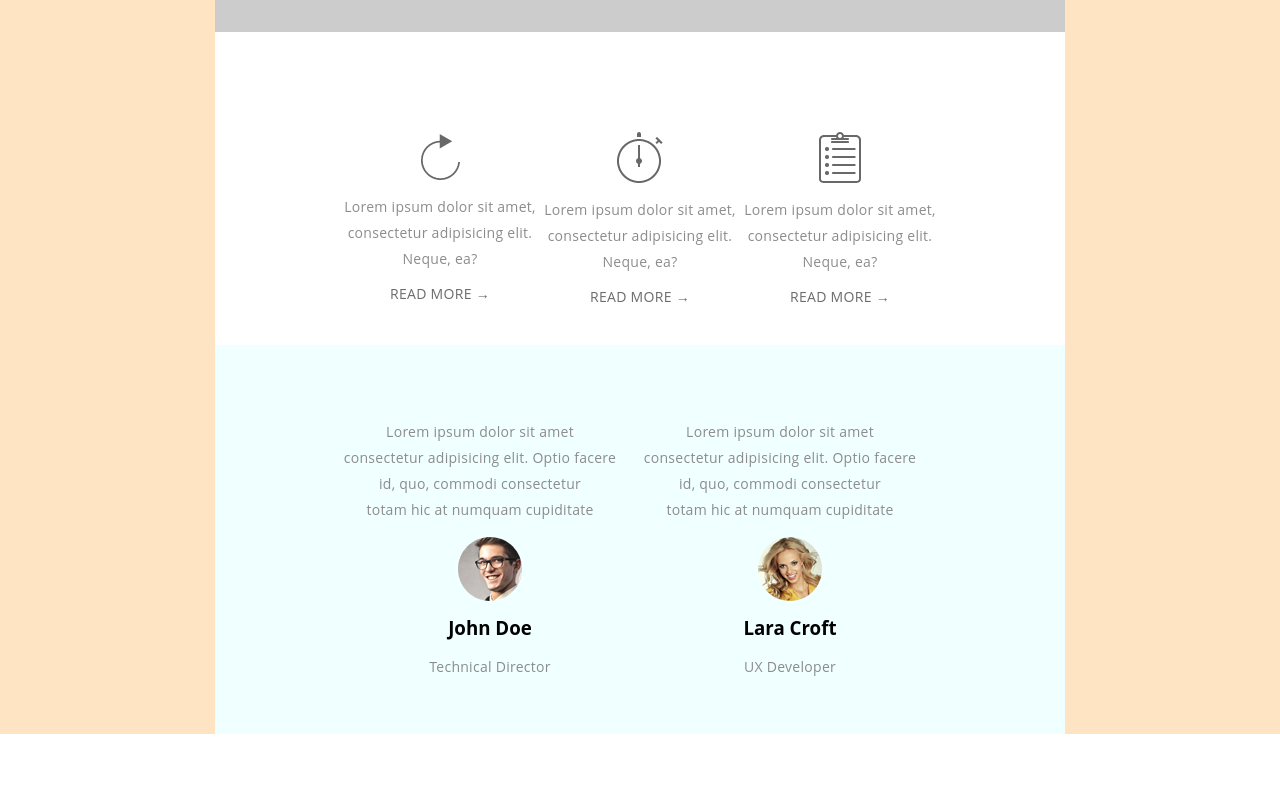
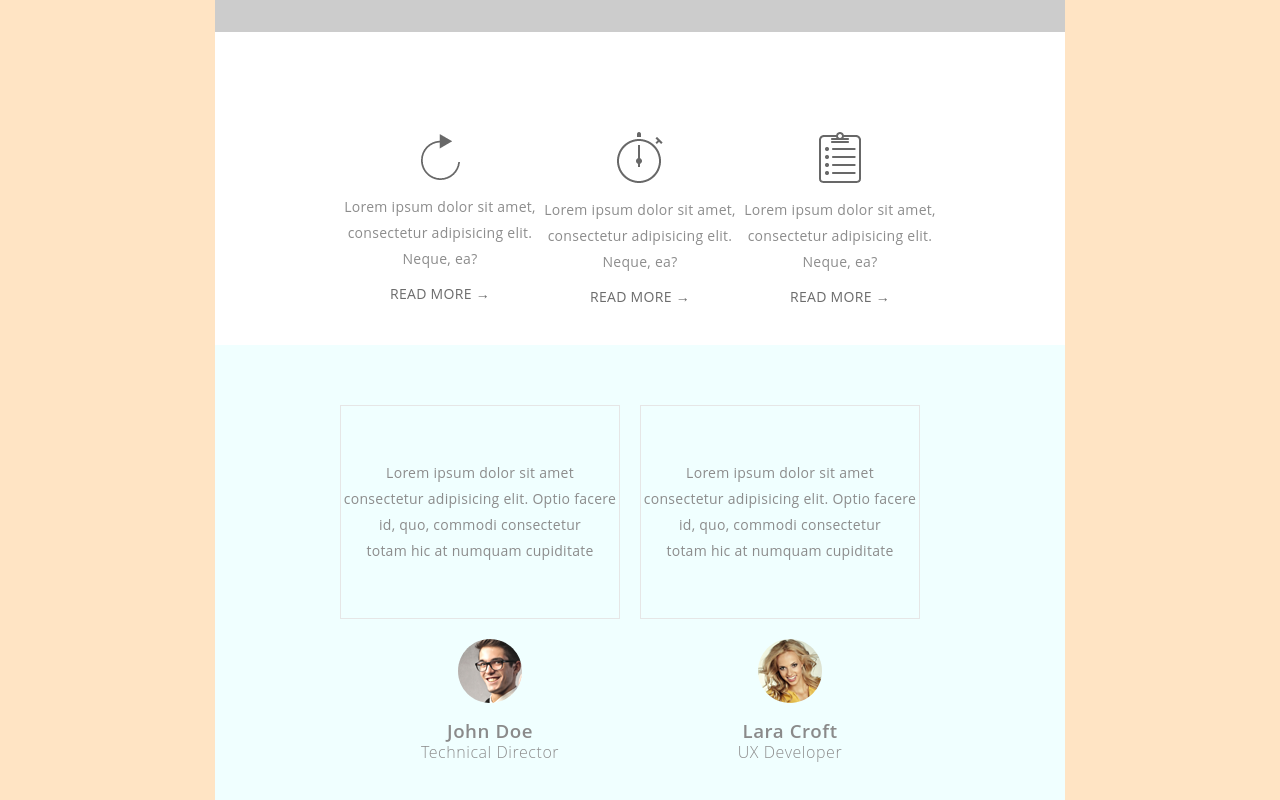
Before and after one commit to Daulet070/table-email-tamplate, a website: page index.html in a window 1280 px wide. Shown: the part 504-1304 px from the top of the page. Before the commit the page ends 1238 px from the top, so only its background shows below. Drawn offline with Linux system fonts and the light colour scheme; placeholder pictures from the web are drawn by us.

Commit message:
changing third block

```diff
--- a/index.html
+++ b/index.html
@@ -103,12 +103,39 @@
 			padding-top: 60px;
 			padding-bottom: 40px;
 		}
-		.testimonial-td p {
+		.block-td p {
 			color: #8c8c8c;
 			font-size: 14px;
 			font-weight: 400;
 			line-height: 26px;
 			letter-spacing: 0.28px;
+		}
+		.block-table  td {
+			padding-top: 40px;
+			padding-bottom: 40px;
+		}
+		.block-table {
+			border-top: 1px solid #e6e6e6;
+			border-left: 1px solid #e6e6e6;
+			border-right: 1px solid #e6e6e6;
+			border-bottom: 1px solid #e6e6e6;
+		}
+		.author {
+			padding-top: 20px;
+		}
+		.author h3 {
+			margin-top: 20px;
+			margin-bottom: 5px;
+			color: #8a8a8a;
+			font-weight: 600;
+			letter-spacing: 0.56px;
+		}
+		.author p {
+			margin: 0;
+			color: #8c8c8c;
+			font-weight: 300;
+			font-size: 14;
+			letter-spacing: 0.56px;
 		}
 	</style>
 </head>
@@ -195,7 +222,7 @@
 							<table class="table-600" cellpadding="0" cellspacing="0" width="600"  align="center">
 								<tr>
 									<td class="block-td" align="center" style="padding-right: 20px;">
-										<table class="table-600" cellpadding="0" cellspacing="0" width="280"  align="center">
+										<table class="block-table" cellpadding="0" cellspacing="0" width="280"  align="center">
 											<tr>
 												<td align="center">
 													<p style="font-family: Arial, Helvetica, sans-serif, Open Sans;">
@@ -206,7 +233,7 @@
 										</table>
 									</td>
 									<td class="block-td" align="center" style="padding-right: 20px;">
-										<table class="table-600" cellpadding="0" cellspacing="0" width="280"  align="center">
+										<table class="block-table" cellpadding="0" cellspacing="0" width="280"  align="center">
 											<tr>
 												<td align="center">
 													<p style="font-family: Arial, Helvetica, sans-serif, Open Sans;">
--- a/package.json
+++ b/package.json
@@ -8,7 +8,7 @@
   },
   "author": "Anakhaev D.N",
   "license": "ISC",
-  "private":"true",
+  "private": "true",
   "devDependencies": {
     "live-server": "^1.2.1"
   }
```
